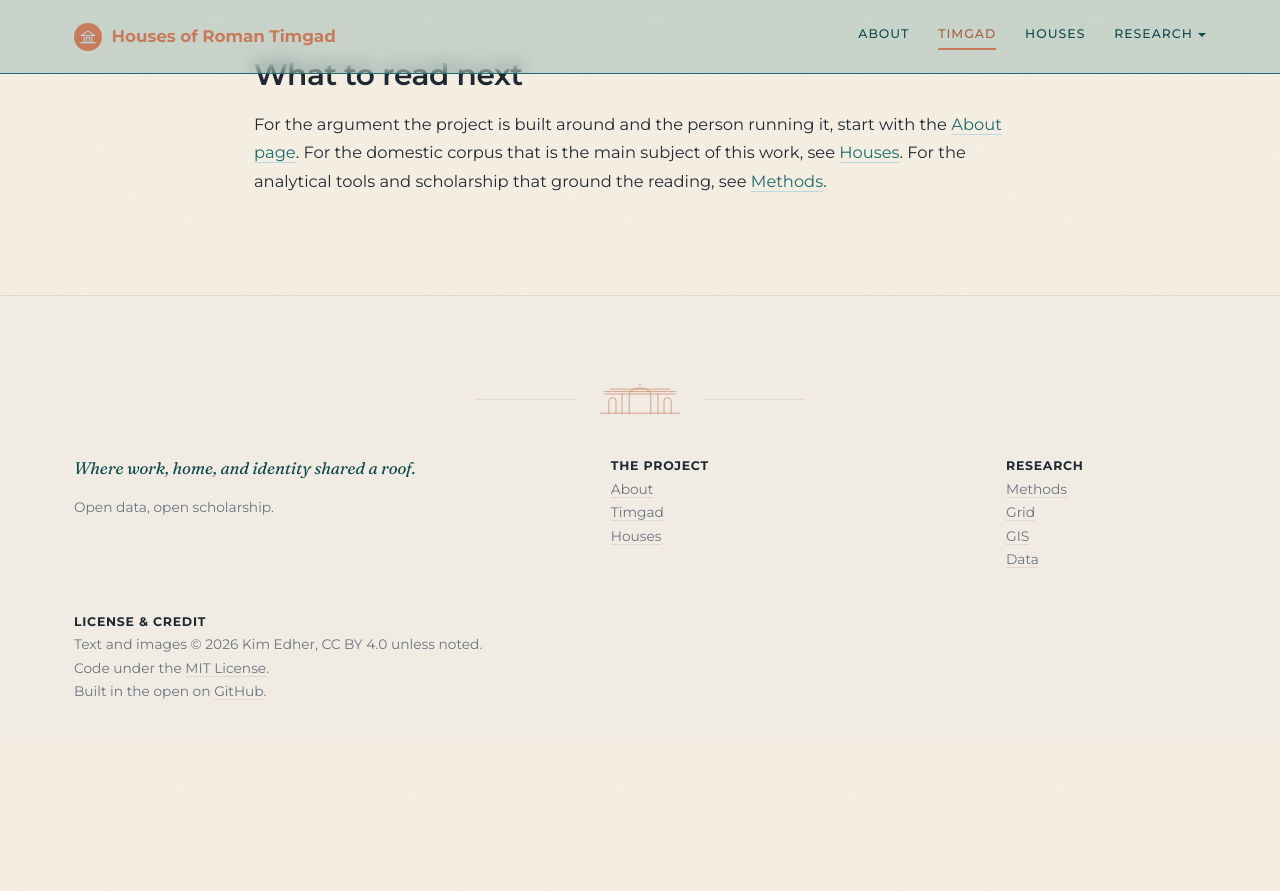
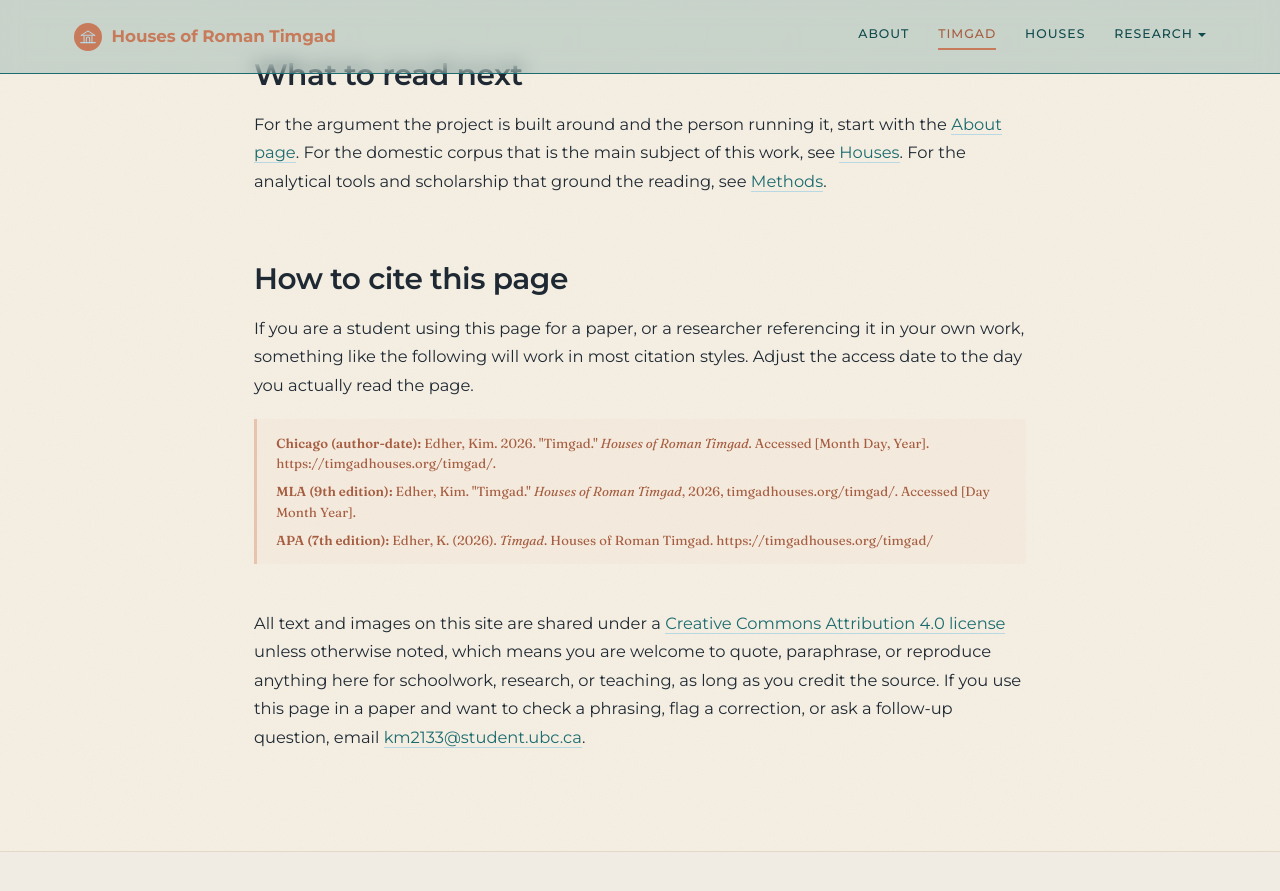
Before and after one commit to kimedher/timgadhouses, a Jekyll site: the page built from timgad.md, in a window 1280 px wide and 900 px high, scrolled down 4953 px. Shown: the top 891 px of the window. Built offline with Jekyll 4.4.1, drawn with Linux system fonts in a browser that asks for light colours; before the commit the page ends 5696 px from its top, so only the background shows below that.

Commit message:
Add How to cite this page section to Timgad

```diff
--- a/timgad.md
+++ b/timgad.md
@@ -58,3 +58,15 @@ The phrase is kept in use here for searchability and cross-disciplinary clarity.
 ## What to read next
 
 For the argument the project is built around and the person running it, start with the [About page](/about/). For the domestic corpus that is the main subject of this work, see [Houses](/houses/). For the analytical tools and scholarship that ground the reading, see [Methods](/methods/).
+
+## How to cite this page
+
+If you are a student using this page for a paper, or a researcher referencing it in your own work, something like the following will work in most citation styles. Adjust the access date to the day you actually read the page.
+
+<div class="subsection-refs">
+  <p><strong>Chicago (author-date):</strong> Edher, Kim. 2026. "Timgad." <em>Houses of Roman Timgad</em>. Accessed [Month Day, Year]. https://timgadhouses.org/timgad/.</p>
+  <p><strong>MLA (9th edition):</strong> Edher, Kim. "Timgad." <em>Houses of Roman Timgad</em>, 2026, timgadhouses.org/timgad/. Accessed [Day Month Year].</p>
+  <p><strong>APA (7th edition):</strong> Edher, K. (2026). <em>Timgad</em>. Houses of Roman Timgad. https://timgadhouses.org/timgad/</p>
+</div>
+
+All text and images on this site are shared under a [Creative Commons Attribution 4.0 license](https://creativecommons.org/licenses/by/4.0/) unless otherwise noted, which means you are welcome to quote, paraphrase, or reproduce anything here for schoolwork, research, or teaching, as long as you credit the source. If you use this page in a paper and want to check a phrasing, flag a correction, or ask a follow-up question, email [km2133@student.ubc.ca](mailto:km2133@student.ubc.ca).
```
